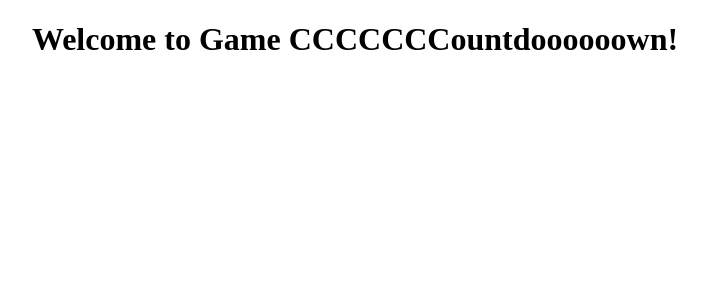
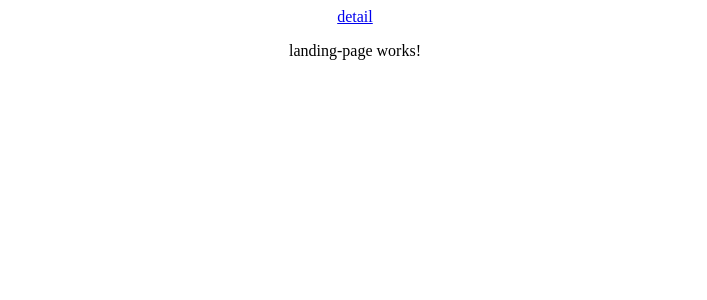
Before and after one commit to ddean-web/funsies, an Angular app in the folder gamecountdown/: page / in a window 1280 px wide. Shown: the top 300 px of the page, without its empty margins (285-992 px from the left). Built offline with nearby package versions, Linux system fonts and the light colour scheme; no server answers.

Commit message:
Routing and landing page component

```diff
--- a/gamecountdown/src/app/app.component.html
+++ b/gamecountdown/src/app/app.component.html
@@ -1,7 +1,7 @@
 <!--The content below is only a placeholder and can be replaced.-->
 <div style="text-align:center">
-  <h1>
-    Welcome to {{ title }}!
-  </h1>
-  <app-game-detail></app-game-detail>
+    <div class="nav">
+        <a routerLink="/game-detail">detail</a>
+    </div>
+    <router-outlet></router-outlet>
 </div>
--- /dev/null
+++ b/gamecountdown/src/app/components/landing-page/landing-page.component.html
@@ -0,0 +1,3 @@
+<p>
+  landing-page works!
+</p>
--- /dev/null
+++ b/gamecountdown/src/app/components/landing-page/landing-page.component.ts
@@ -0,0 +1,15 @@
+import { Component, OnInit } from '@angular/core';
+
+@Component({
+  selector: 'app-landing-page',
+  templateUrl: './landing-page.component.html',
+  styleUrls: ['./landing-page.component.scss']
+})
+export class LandingPageComponent implements OnInit {
+
+  constructor() { }
+
+  ngOnInit() {
+  }
+
+}
```
Also changed, not shown: gamecountdown/src/app/app-routing.module.ts (added, +16 -0 lines), gamecountdown/src/app/app.module.ts (+6 -2 lines), gamecountdown/src/app/components/landing-page/landing-page.component.scss (added), 2 other files (tests, documents, lock files or other folders).
